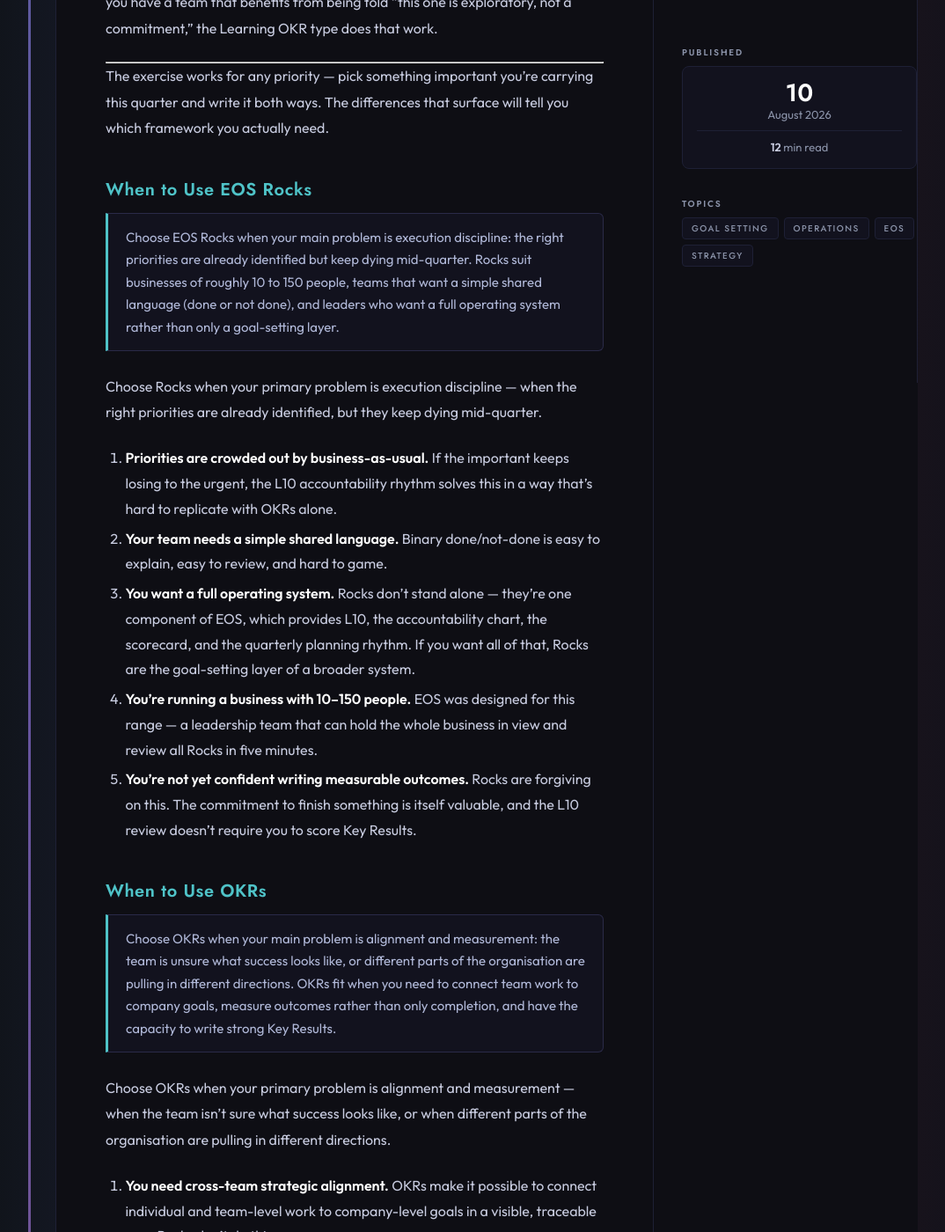
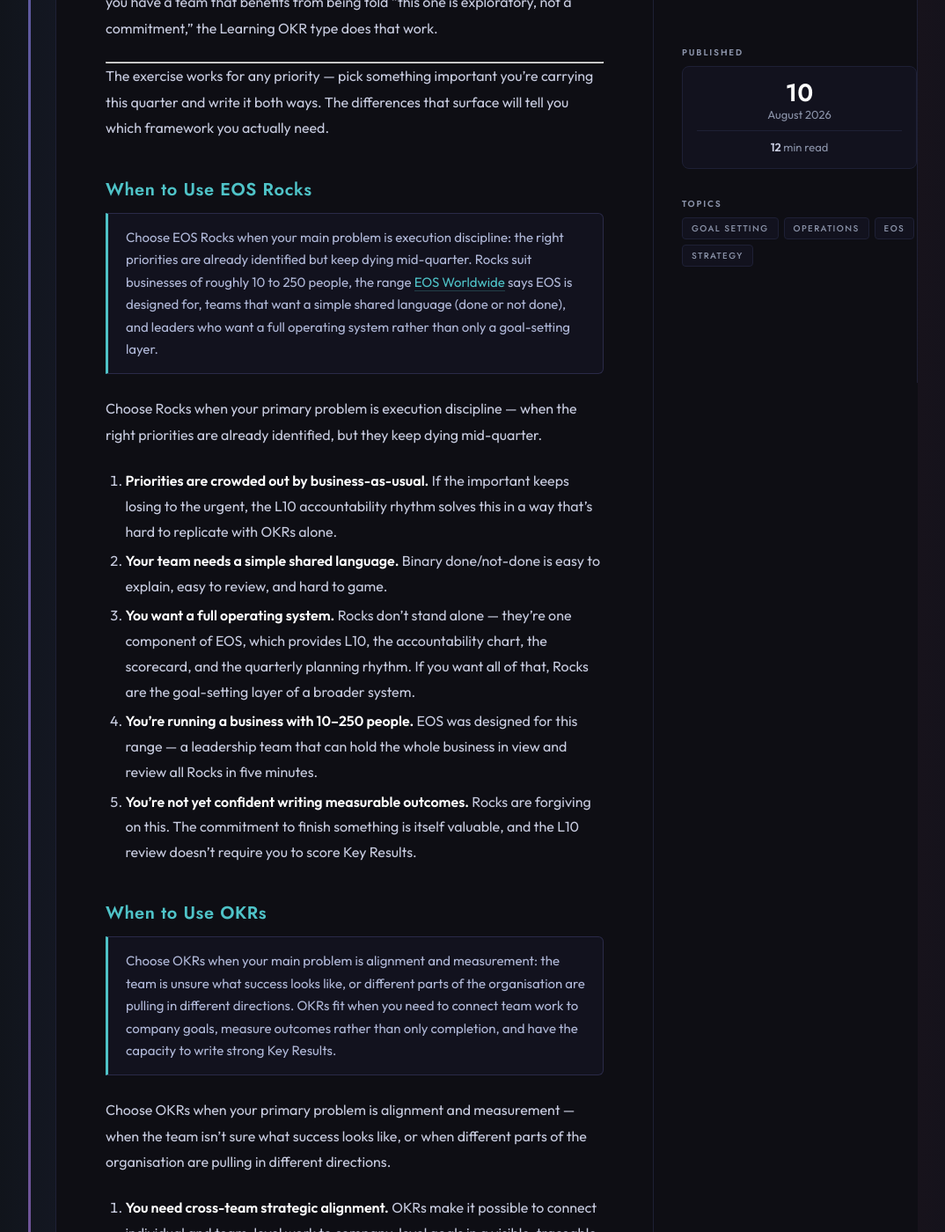
Before and after one commit to elizabethlemoine33-commits/bynorthlight-site, a Jekyll site: the page built from blog/eos-rocks-vs-okrs.md, in a window 1280 px wide and 1400 px high, scrolled down 4871 px. Shown: the whole window at 88% size, without its empty margins (87-1161 px from the left). Built offline with Jekyll 4.4.1, drawn with Linux system fonts in a browser that asks for light colours; some of the changed text lies outside the part shown.

Commit message:
EOS vs OKRs: use EOS Worldwide's own company-size range (10 to 250) in all three places (#67)
The table said 10 to 200 and the text said 10 to 150. EOS Worldwide's
what-is-eos page says EOS is designed for roughly 10 to 250 employees.

Co-authored-by: Claude Sonnet 5.5 <noreply@anthropic.com>

```diff
--- a/blog/eos-rocks-vs-okrs.md
+++ b/blog/eos-rocks-vs-okrs.md
@@ -72,7 +72,7 @@ If you've read [OKRs for Canadian Small Businesses](/blog/okrs-for-canadian-smal
 | **Parking lot** | Explicit in EOS methodology | Not formalised |
 | **Comes with** | Full operating system — L10, scorecard, accountability chart | Standalone framework |
 | **Primary strength** | Execution discipline | Outcome measurement and strategic alignment |
-| **Sweet spot** | 10–200 people, execution-focused | 50–200+ people, alignment-complex |
+| **Sweet spot** | 10–250 people, execution-focused | 50–200+ people, alignment-complex |
 
 ## The Same Priorities, Two Frameworks
 
@@ -129,7 +129,7 @@ The exercise works for any priority — pick something important you're carrying
 ## When to Use EOS Rocks
 
 <div class="answer-block">
-<p>Choose EOS Rocks when your main problem is execution discipline: the right priorities are already identified but keep dying mid-quarter. Rocks suit businesses of roughly 10 to 150 people, teams that want a simple shared language (done or not done), and leaders who want a full operating system rather than only a goal-setting layer.</p>
+<p>Choose EOS Rocks when your main problem is execution discipline: the right priorities are already identified but keep dying mid-quarter. Rocks suit businesses of roughly 10 to 250 people, the range <a href="https://www.eosworldwide.com/what-is-eos" rel="noopener">EOS Worldwide</a> says EOS is designed for, teams that want a simple shared language (done or not done), and leaders who want a full operating system rather than only a goal-setting layer.</p>
 </div>
 
 Choose Rocks when your primary problem is execution discipline — when the right priorities are already identified, but they keep dying mid-quarter.
@@ -137,7 +137,7 @@ Choose Rocks when your primary problem is execution discipline — when the righ
 1. **Priorities are crowded out by business-as-usual.** If the important keeps losing to the urgent, the L10 accountability rhythm solves this in a way that's hard to replicate with OKRs alone.
 2. **Your team needs a simple shared language.** Binary done/not-done is easy to explain, easy to review, and hard to game.
 3. **You want a full operating system.** Rocks don't stand alone — they're one component of EOS, which provides L10, the accountability chart, the scorecard, and the quarterly planning rhythm. If you want all of that, Rocks are the goal-setting layer of a broader system.
-4. **You're running a business with 10–150 people.** EOS was designed for this range — a leadership team that can hold the whole business in view and review all Rocks in five minutes.
+4. **You're running a business with 10–250 people.** EOS was designed for this range — a leadership team that can hold the whole business in view and review all Rocks in five minutes.
 5. **You're not yet confident writing measurable outcomes.** Rocks are forgiving on this. The commitment to finish something is itself valuable, and the L10 review doesn't require you to score Key Results.
 
 ## When to Use OKRs
```
Also changed, not shown: other parts of blog/eos-rocks-vs-okrs.md (+1 -1 lines).
